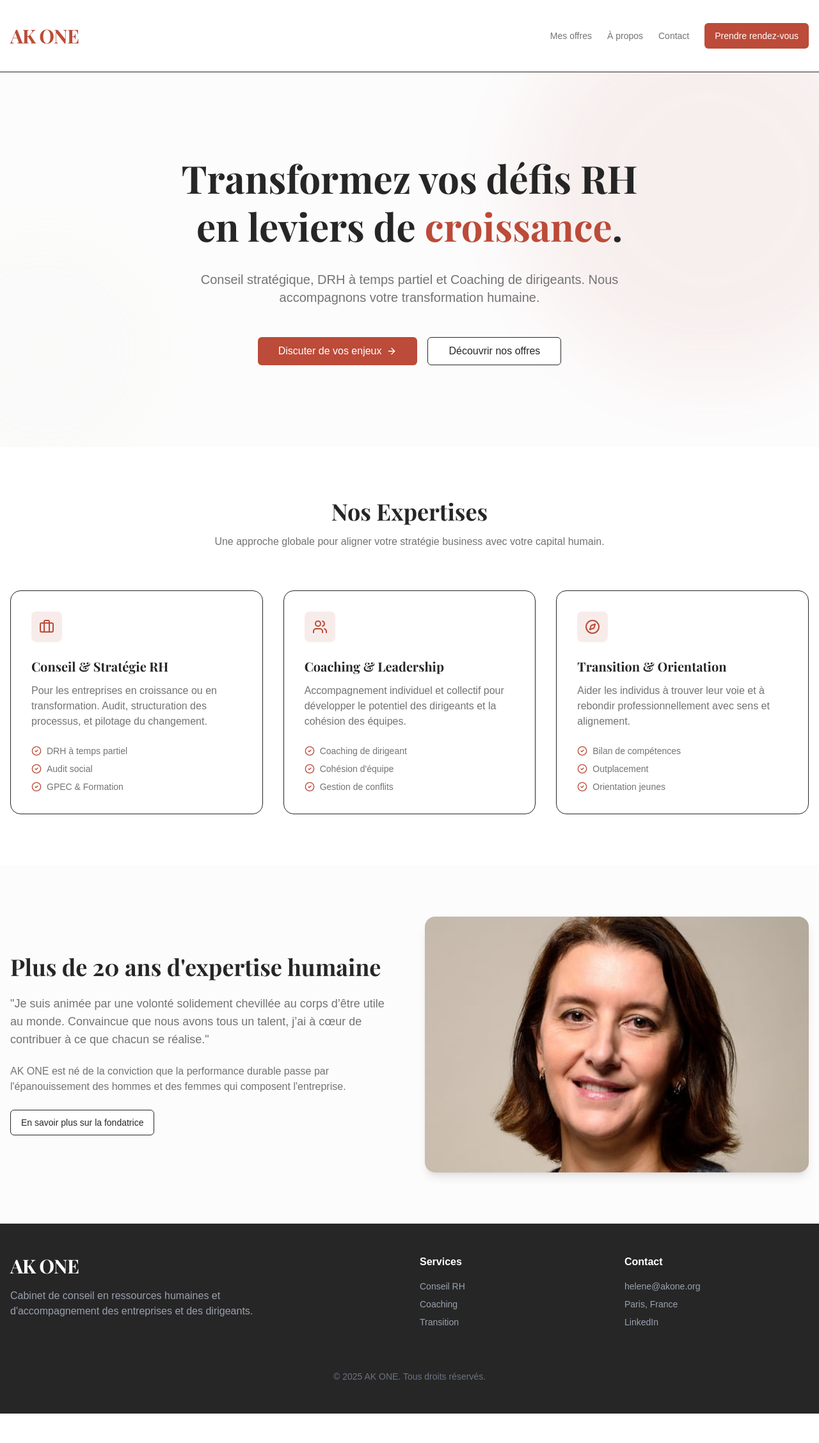
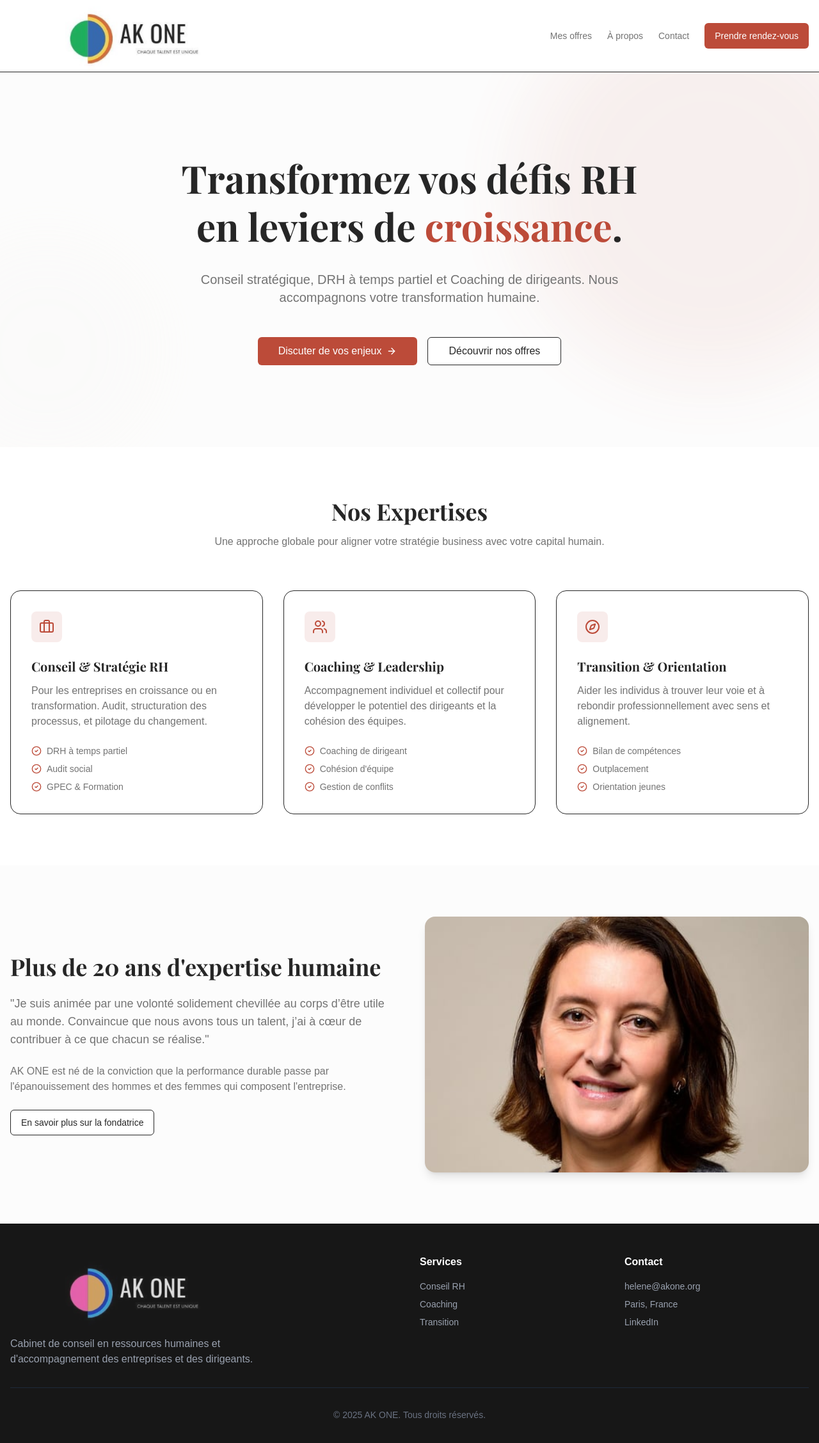
Before and after one commit to cousinhub2/akone, a Next.js app: page / in a window 1280 px wide. Shown: the top 2256 px of the page at 64% size. Before the commit the page ends 2210 px from the top, so only its background shows below. Built offline with nearby package versions, Linux system fonts and the light colour scheme; a web font is replaced by a local one.

Commit message:
Final polish: Logo v3, LinkedIn link, dark mode header

```diff
--- a/src/app/page.tsx
+++ b/src/app/page.tsx
@@ -120,7 +120,7 @@ export default function Home() {
                                 <p className="text-muted-foreground">
                                     AK ONE est né de la conviction que la performance durable passe par l'épanouissement des hommes et des femmes qui composent l'entreprise.
                                 </p>
-                                <Link href="#about">
+                                <Link href="https://www.linkedin.com/in/heleneneukirchrhcoach" target="_blank" rel="noopener noreferrer">
                                     <Button variant="outline">En savoir plus sur la fondatrice</Button>
                                 </Link>
                             </div>
@@ -138,14 +138,17 @@ export default function Home() {
                 </section>
             </main>
 
-            <footer className="bg-foreground text-background py-12">
+            <footer className="bg-neutral-900 text-white py-12">
                 <div className="container mx-auto px-4">
                     <div className="grid md:grid-cols-4 gap-8 mb-8">
                         <div className="col-span-1 md:col-span-2">
-                            <div className="mb-4">
-                                <span className="font-playfair text-3xl font-bold text-white tracking-tight">
-                                    AK ONE
-                                </span>
+                            <div className="relative w-64 h-20 md:w-80 md:h-28 mb-4">
+                                <Image
+                                    src="/akone-logo-v3.png"
+                                    alt="AK ONE Logo"
+                                    fill
+                                    className="object-contain invert mix-blend-screen"
+                                />
                             </div>
                             <p className="text-gray-400 max-w-sm">
                                 Cabinet de conseil en ressources humaines et d'accompagnement des entreprises et des dirigeants.
--- a/src/components/layout/header.tsx
+++ b/src/components/layout/header.tsx
@@ -10,12 +10,18 @@ export function Header() {
     const [isMenuOpen, setIsMenuOpen] = useState(false);
 
     return (
-        <header className="border-b bg-white/80 backdrop-blur-md sticky top-0 z-50">
+        <header className="border-b bg-white/80 dark:bg-black/80 backdrop-blur-md sticky top-0 z-50">
             <div className="container mx-auto px-4 h-20 md:h-28 flex items-center justify-between">
                 <Link href="/" className="flex items-center gap-2">
-                    <span className="font-playfair text-2xl md:text-3xl font-bold text-primary tracking-tight">
-                        AK ONE
-                    </span>
+                    <div className="relative w-48 h-16 md:w-80 md:h-28 transition-all duration-300">
+                        <Image
+                            src="/akone-logo-v3.png"
+                            alt="AK ONE Logo"
+                            fill
+                            className="object-contain"
+                            priority
+                        />
+                    </div>
                 </Link>
 
                 {/* Desktop Navigation */}
```
Also changed, not shown: public/akone-logo-v3.png (added).
